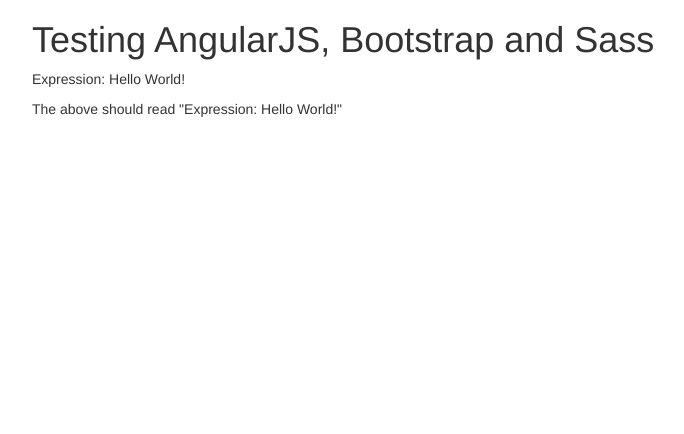
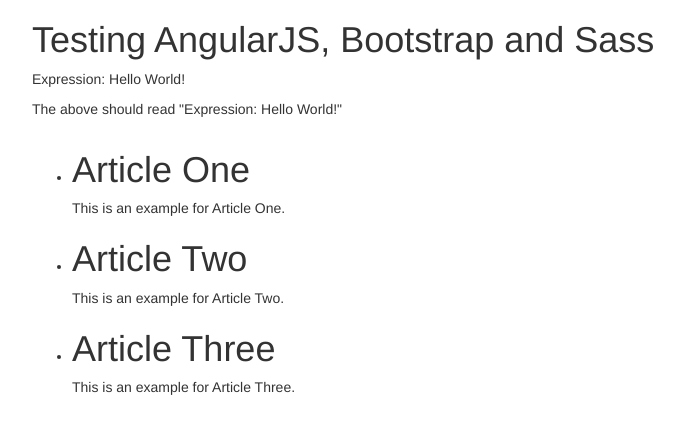
Before and after one commit to BungleJook/angular-pip, a website: page app/index.html in a window 1280 px wide. Shown: the whole page, without its empty margins (38-722 px from the left). Drawn offline with nearby package versions, Linux system fonts and the light colour scheme.

Commit message:
Add main module; add basic posts controller; update index.html

```diff
--- /dev/null
+++ b/app/app.module.js
@@ -0,0 +1 @@
+var angularPip = angular.module('angularPip', []);
--- a/app/index.html
+++ b/app/index.html
@@ -1,12 +1,14 @@
 <!doctype html>
-<html lang="en" ng-app>
+<html lang="en" ng-app="angularPip">
   <head>
     <meta charset="utf-8">
     <title>angular-pip</title>
     <link rel="stylesheet" href="css/main.css" />
     <script src="bower_components/angular/angular.js"></script>
+    <script src="app.module.js"></script>
+    <script src="postList/postList.js"></script>
   </head>
-  <body>
+  <body ng-controller="PostListController">
 
     <section class="container">
         <article>
@@ -16,5 +18,16 @@
         </article>
     </section>
 
+    <section class="container">
+        <ul>
+            <li ng-repeat="post in posts">
+                <article>
+                    <h1>{{post.title}}</h1>
+                    <p>{{post.text}}</p>
+                </article>
+            </li>
+        </ul>
+    </section>
+
   </body>
 </html>
--- /dev/null
+++ b/app/postList/postList.js
@@ -0,0 +1,14 @@
+angularPip.controller('PostListController', function PostListController($scope) {
+    $scope.posts = [
+        {
+            title: 'Article One',
+            text: 'This is an example for Article One.'
+        }, {
+            title: 'Article Two',
+            text: 'This is an example for Article Two.'
+        }, {
+            title: 'Article Three',
+            text: 'This is an example for Article Three.'
+        }
+    ];
+});
```
